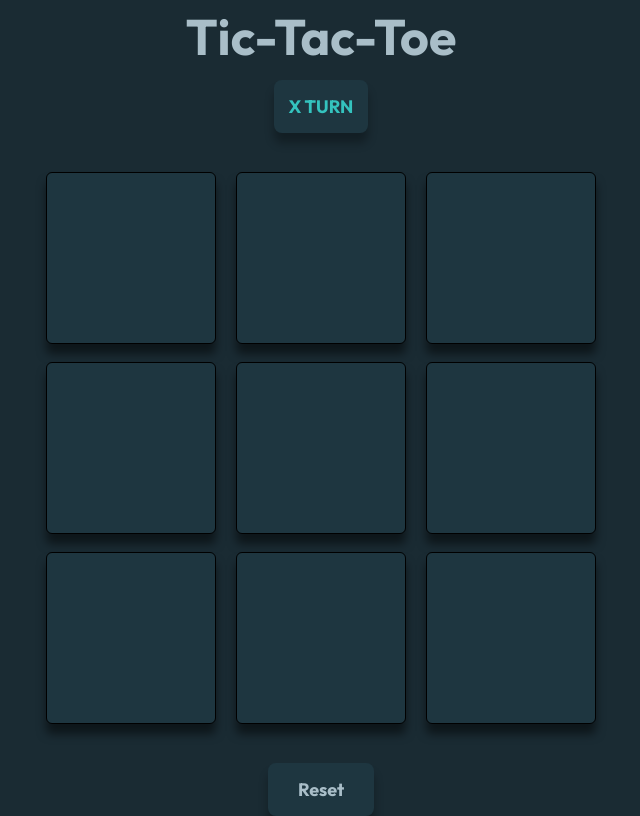
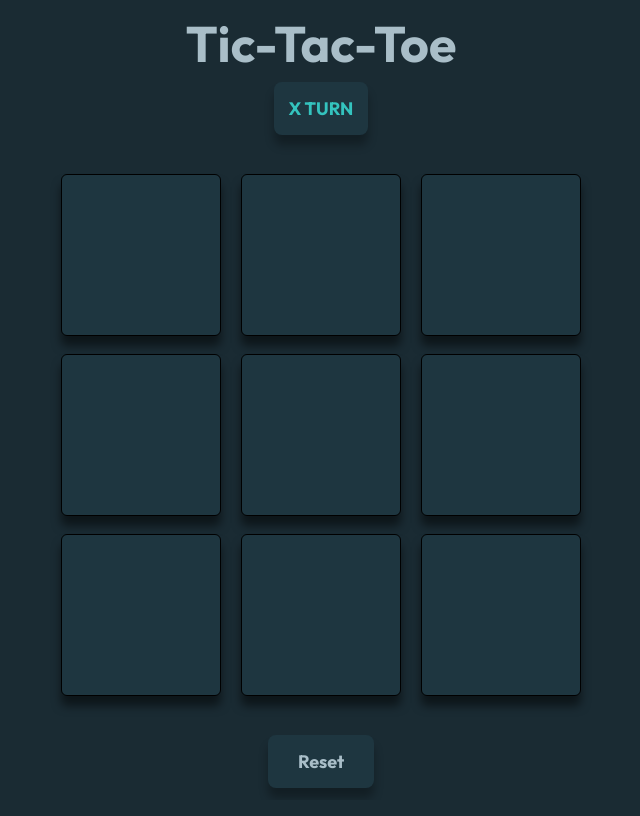
Before and after one commit to kw170/Tic-Tac-Toe, a plain HTML site: page index.html in a window 1280 px wide. Shown: the whole page, without its empty margins (319-959 px from the left). Drawn offline with Linux system fonts and the light colour scheme.

Commit message:
Resize pt2

```diff
--- a/styles.css
+++ b/styles.css
@@ -22,7 +22,7 @@ body{
 }
 /* Title */
 .header{
-    margin: 20px 0px;
+    margin-bottom: 15px;
     height:50px;
     color:#A9BEC8;
 }
@@ -52,8 +52,8 @@ body{
 /* Game board */
 .gameboard{
     display: grid;
-    grid-template-columns: repeat(3,170px);
-    grid-template-rows: repeat(3,170px);
+    grid-template-columns: repeat(3,160px);
+    grid-template-rows: repeat(3,160px);
     align-items: center;
     font-size:55px;
     gap:20px;
@@ -62,7 +62,7 @@ body{
 .square{
     display: grid;
     justify-content: center;
-    padding:50px 0px;
+    padding:45px 0px;
     margin:0px;
     background-color: #1E3640;
     border: 1px solid black;
```
